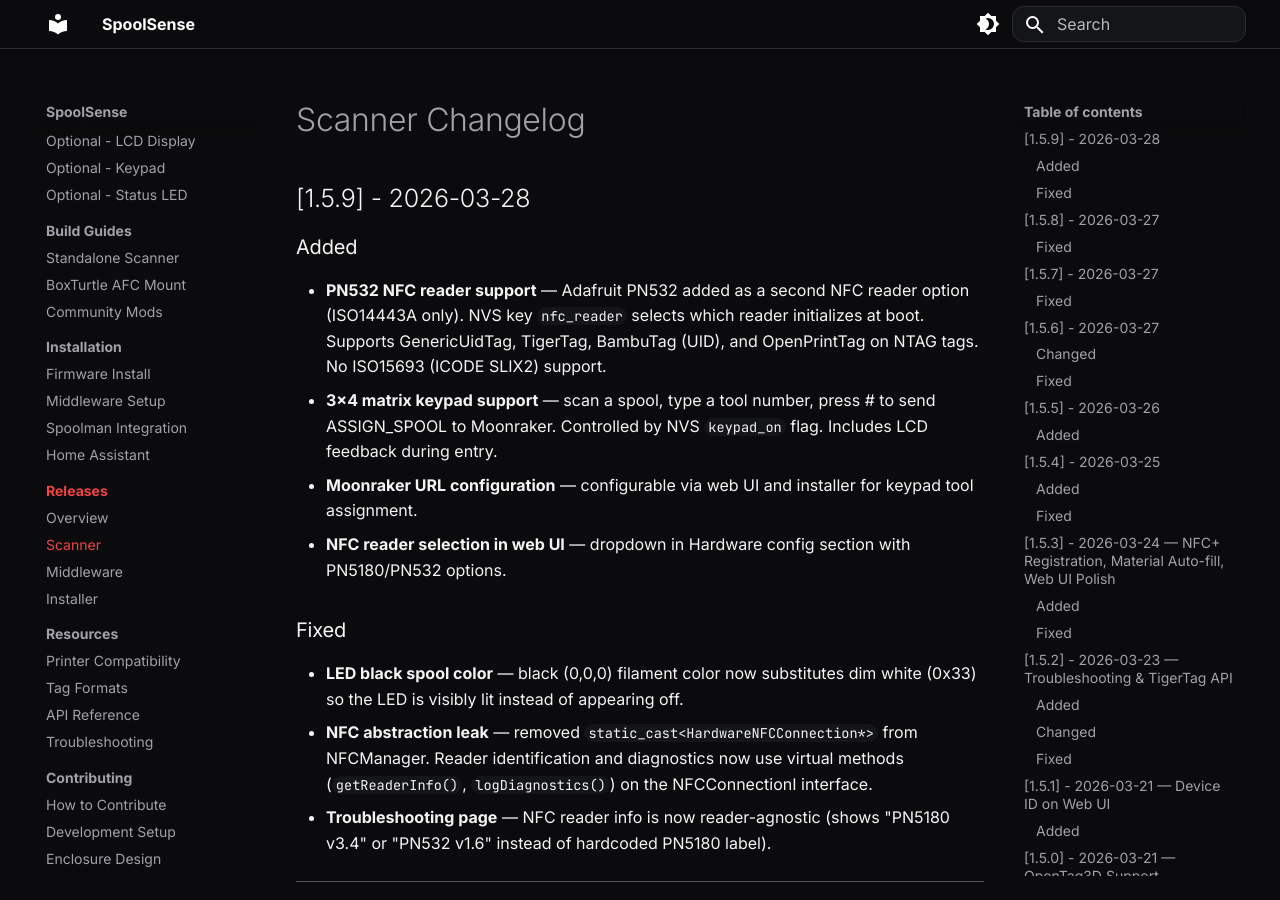
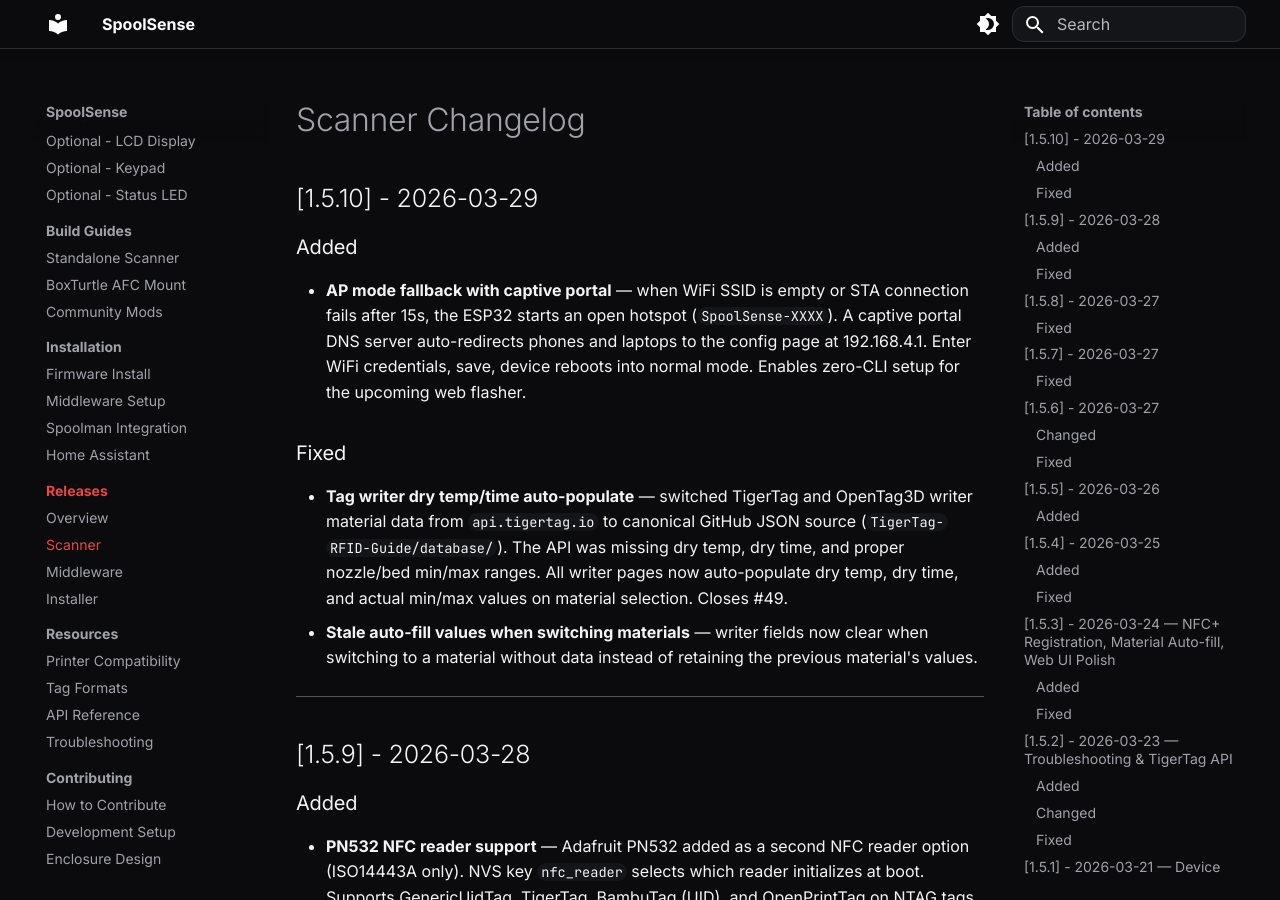
Before and after one commit to SpoolSense/spoolsense.org, an MkDocs documentation site: the page built from docs/releases/scanner.md, in a window 1280 px wide and 900 px high. Built offline with MkDocs 1.6.1 and Material for MkDocs 9.7.7, drawn with Linux system fonts in a browser that asks for light colours.

Commit message:
docs: sync scanner changelog from v1.5.10

```diff
--- a/docs/releases/scanner.md
+++ b/docs/releases/scanner.md
@@ -1,4 +1,17 @@
 # Scanner Changelog
+
+## [1.5.10] - 2026-03-29
+
+### Added
+
+- **AP mode fallback with captive portal** — when WiFi SSID is empty or STA connection fails after 15s, the ESP32 starts an open hotspot (`SpoolSense-XXXX`). A captive portal DNS server auto-redirects phones and laptops to the config page at 192.168.4.1. Enter WiFi credentials, save, device reboots into normal mode. Enables zero-CLI setup for the upcoming web flasher.
+
+### Fixed
+
+- **Tag writer dry temp/time auto-populate** — switched TigerTag and OpenTag3D writer material data from `api.tigertag.io` to canonical GitHub JSON source (`TigerTag-RFID-Guide/database/`). The API was missing dry temp, dry time, and proper nozzle/bed min/max ranges. All writer pages now auto-populate dry temp, dry time, and actual min/max values on material selection. Closes #49.
+- **Stale auto-fill values when switching materials** — writer fields now clear when switching to a material without data instead of retaining the previous material's values.
+
+---
 
 ## [1.5.9] - 2026-03-28
 
```
